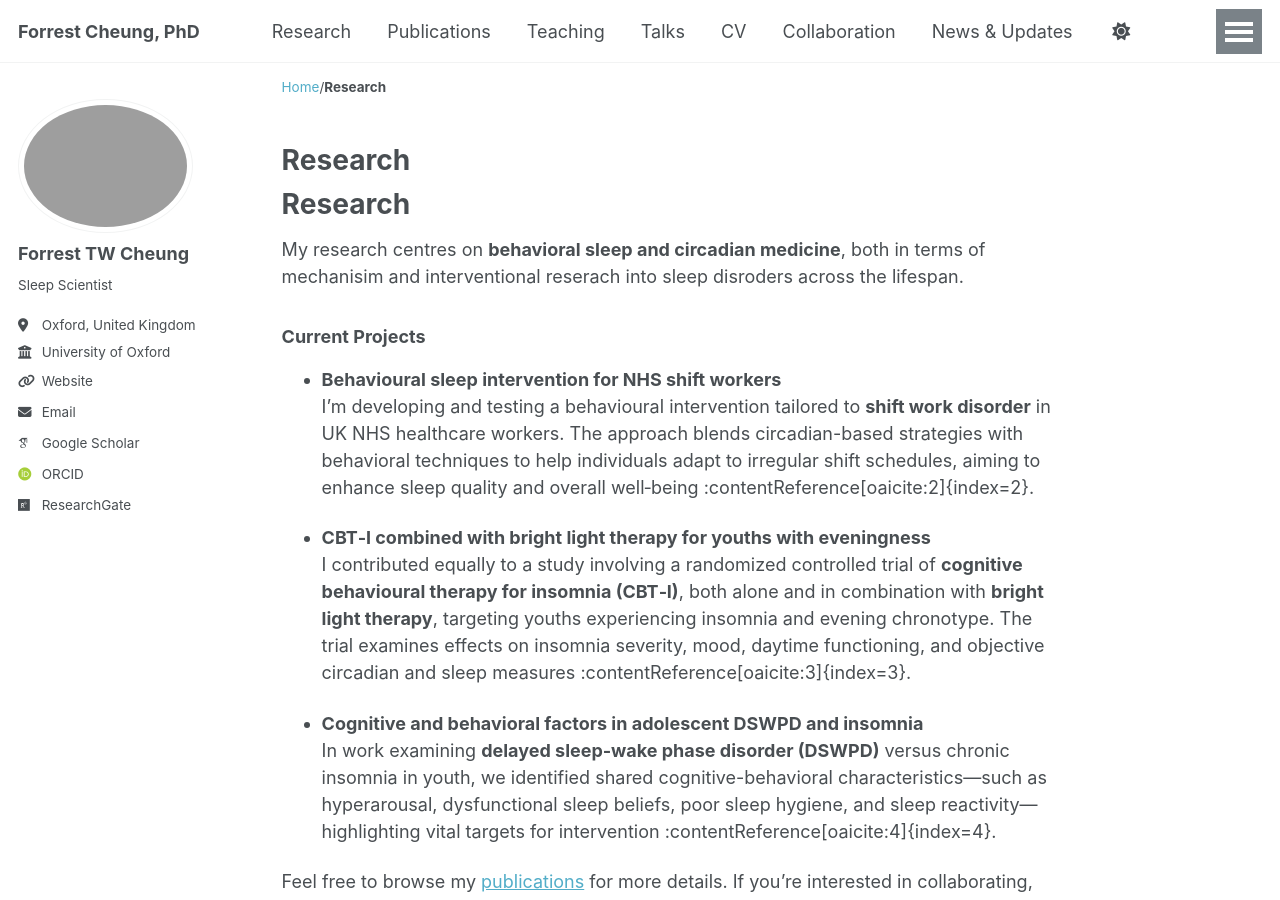
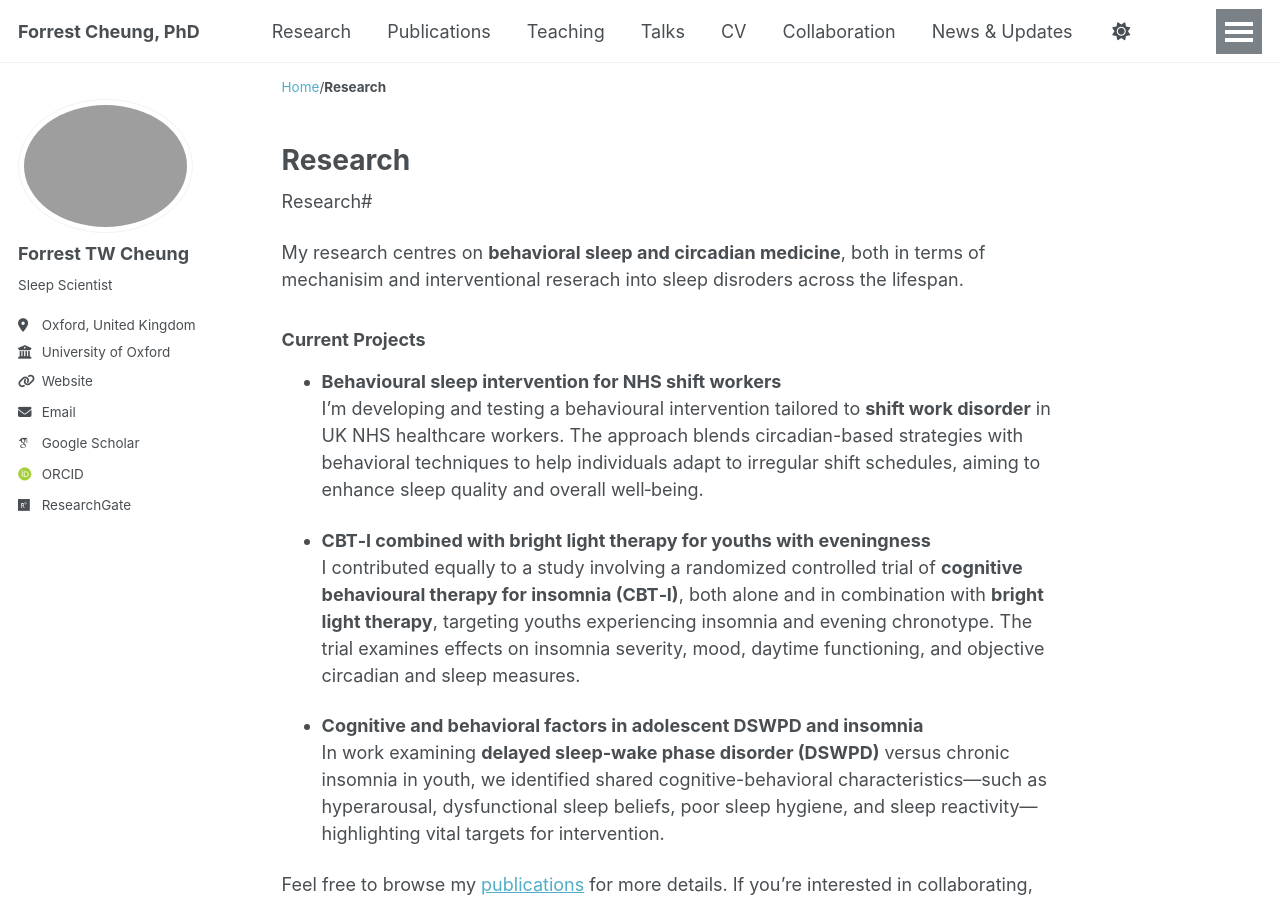
Before and after one commit to forrestcheungtw/forrestcheungtw.github.io, a Jekyll site: the page built from _pages/research.md, in a window 1280 px wide and 900 px high. Built offline with Jekyll 4.4.1, drawn with Linux system fonts in a browser that asks for light colours; some web fonts are replaced; a script that is not in the unit is left out.

Commit message:
Updated 4 files via CloudCannon.

```diff
--- a/_pages/research.md
+++ b/_pages/research.md
@@ -4,20 +4,20 @@ title: "Research"
 permalink: /research/
 author_profile: true
 ---
-# Research
+ Research#
 
 My research centres on **behavioral sleep and circadian medicine**, both in terms of mechanisim and interventional reserach into sleep disroders across the lifespan.
 
 ### Current Projects
 
 - **Behavioural sleep intervention for NHS shift workers**
-  I’m developing and testing a behavioural intervention tailored to **shift work disorder** in UK NHS healthcare workers. The approach blends circadian-based strategies with behavioral techniques to help individuals adapt to irregular shift schedules, aiming to enhance sleep quality and overall well‑being :contentReference[oaicite:2]{index=2}.
+  I’m developing and testing a behavioural intervention tailored to **shift work disorder** in UK NHS healthcare workers. The approach blends circadian-based strategies with behavioral techniques to help individuals adapt to irregular shift schedules, aiming to enhance sleep quality and overall well‑being.
 
 - **CBT‑I combined with bright light therapy for youths with eveningness**
-  I contributed equally to a study involving a randomized controlled trial of **cognitive behavioural therapy for insomnia (CBT‑I)**, both alone and in combination with **bright light therapy**, targeting youths experiencing insomnia and evening chronotype. The trial examines effects on insomnia severity, mood, daytime functioning, and objective circadian and sleep measures :contentReference[oaicite:3]{index=3}.
+  I contributed equally to a study involving a randomized controlled trial of **cognitive behavioural therapy for insomnia (CBT‑I)**, both alone and in combination with **bright light therapy**, targeting youths experiencing insomnia and evening chronotype. The trial examines effects on insomnia severity, mood, daytime functioning, and objective circadian and sleep measures.
 
 - **Cognitive and behavioral factors in adolescent DSWPD and insomnia**
-  In work examining **delayed sleep‑wake phase disorder (DSWPD)** versus chronic insomnia in youth, we identified shared cognitive-behavioral characteristics—such as hyperarousal, dysfunctional sleep beliefs, poor sleep hygiene, and sleep reactivity—highlighting vital targets for intervention :contentReference[oaicite:4]{index=4}.
+  In work examining **delayed sleep‑wake phase disorder (DSWPD)** versus chronic insomnia in youth, we identified shared cognitive-behavioral characteristics—such as hyperarousal, dysfunctional sleep beliefs, poor sleep hygiene, and sleep reactivity—highlighting vital targets for intervention.
 
 Feel free to browse my [publications](/publications/) for more details.
 If you're interested in collaborating, please don’t hesitate to reach out!
```
Also changed, not shown: _pages/collaboration.md (added, +11 -0 lines), _pages/cv.md (+4 -2 lines).
